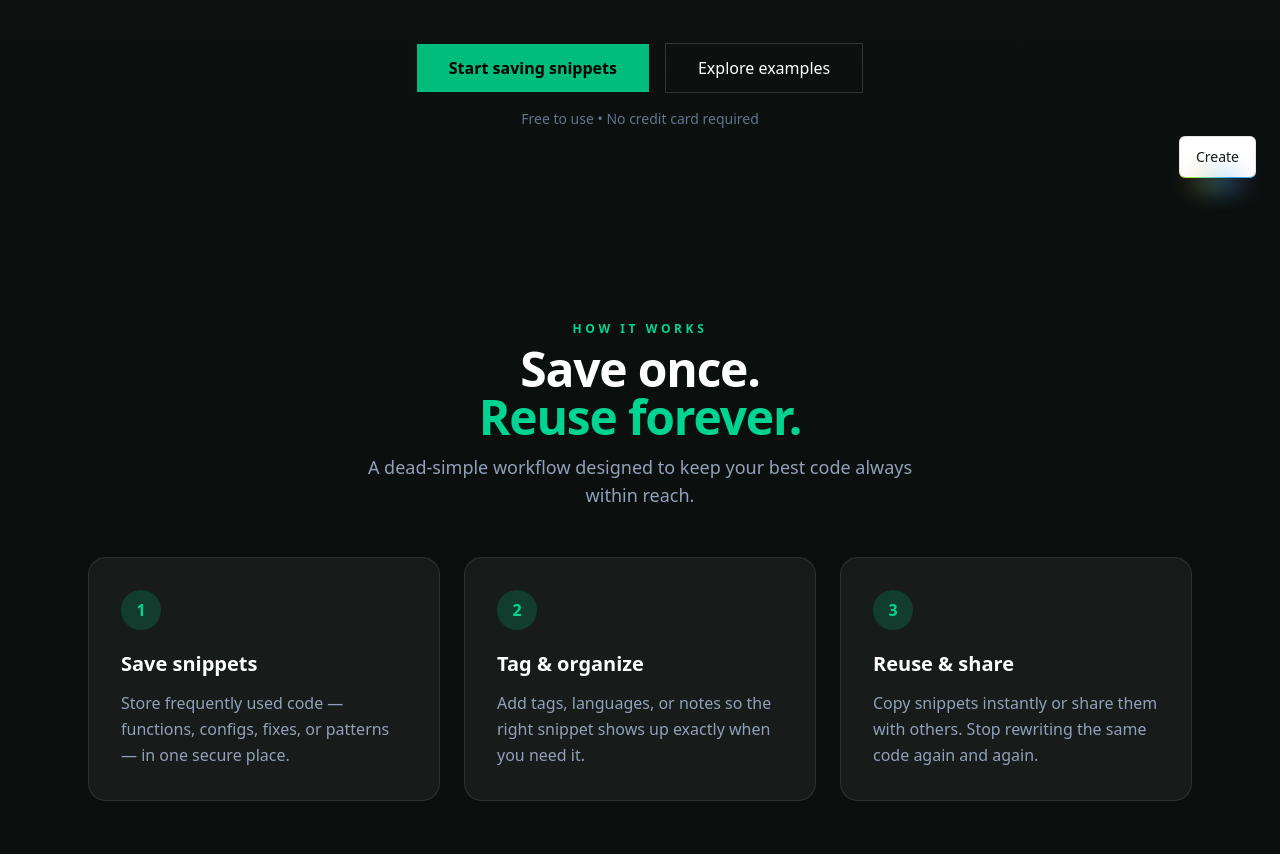
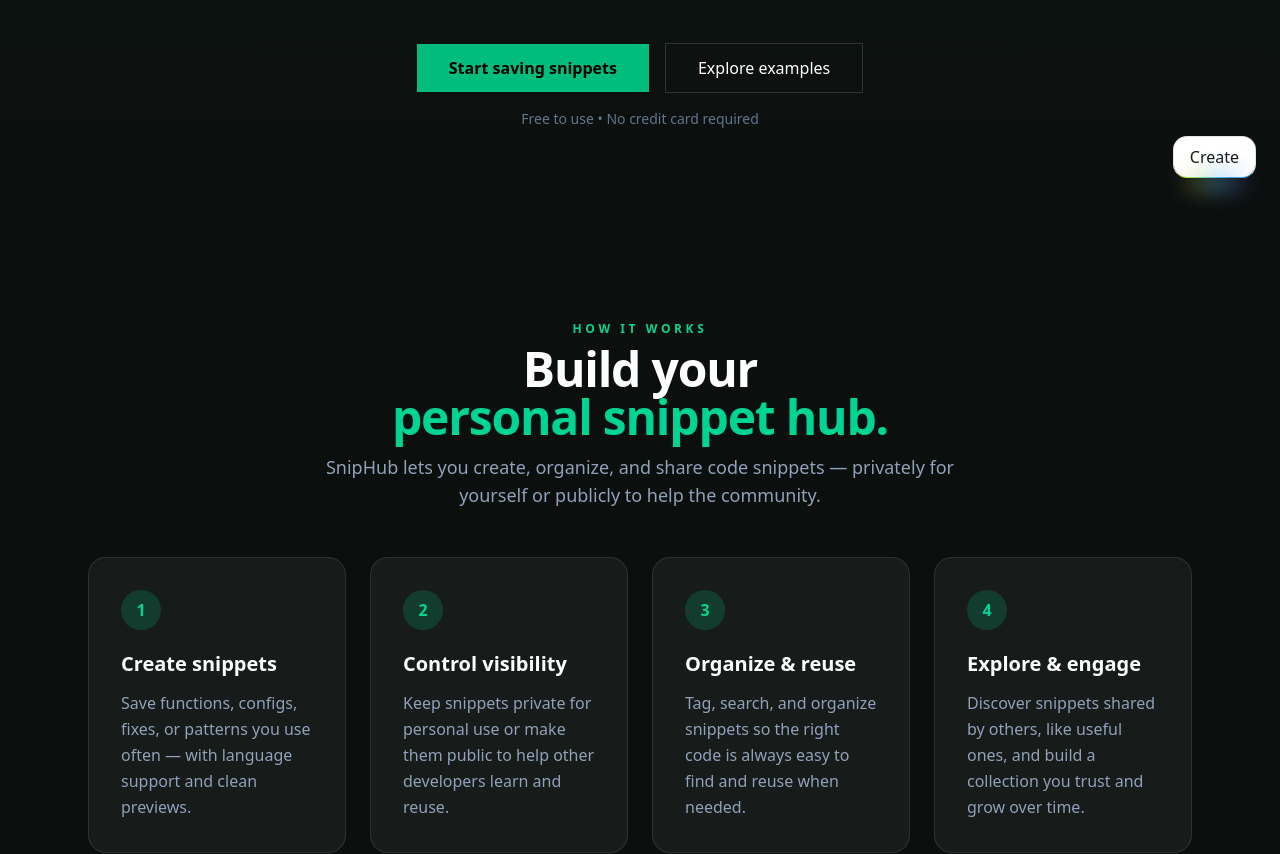
Before and after one commit to utsavg05/snip-it, a Next.js app: page / in a window 1280 px wide. Shown: the part 582-1436 px from the top of the page. Built offline with nearby package versions, Linux system fonts and the light colour scheme; no server answers.

Commit message:
Some changes in landing page

```diff
--- a/app/components/landing/Footer.tsx
+++ b/app/components/landing/Footer.tsx
@@ -90,7 +90,7 @@ export default function Footer() {
             </h4>
             <ul className="space-y-3 text-sm text-slate-300">
               <li>
-                <Link href="#" className="hover:text-white">
+                <Link href="/privacy" className="hover:text-white">
                   Privacy Policy
                 </Link>
               </li>
--- a/app/components/landing/HowItWorks.tsx
+++ b/app/components/landing/HowItWorks.tsx
@@ -1,8 +1,89 @@
+// export default function HowItWorks() {
+//   return (
+//     <section
+//       id="features"
+//       className="relative  border-white/5 bg-[#0b0f0e]"
+//     >
+//       <div className="mx-auto max-w-6xl px-6 py-16">
+//         {/* Heading */}
+//         <div className="mb-12 text-center">
+//           <p className="mb-2 text-xs font-semibold uppercase tracking-[0.3em] text-emerald-400">
+//             How it works
+//           </p>
+
+//           <h2 className="text-4xl font-bold tracking-tight text-white sm:text-5xl">
+//             Save once.
+//             <br />
+//             <span className="text-emerald-400">Reuse forever.</span>
+//           </h2>
+
+//           <p className="mx-auto mt-3 max-w-xl text-lg text-slate-400">
+//             A dead-simple workflow designed to keep your best code
+//             always within reach.
+//           </p>
+//         </div>
+
+//         {/* Steps */}
+//         <div className="grid gap-6 sm:grid-cols-2 lg:grid-cols-3">
+//           {/* Step 1 */}
+//           <div className="group rounded-2xl border border-white/10 bg-white/5 p-8 transition hover:border-emerald-400/30 hover:bg-white/[0.08]">
+//             <span className="mb-5 inline-flex h-10 w-10 items-center justify-center rounded-full bg-emerald-500/20 text-base font-bold text-emerald-400">
+//               1
+//             </span>
+
+//             <h3 className="mb-3 text-xl font-semibold text-white">
+//               Save snippets
+//             </h3>
+
+//             <p className="text-base leading-relaxed text-slate-400">
+//               Store frequently used code — functions, configs,
+//               fixes, or patterns — in one secure place.
+//             </p>
+//           </div>
+
+//           {/* Step 2 */}
+//           <div className="group rounded-2xl border border-white/10 bg-white/5 p-8 transition hover:border-emerald-400/30 hover:bg-white/[0.08]">
+//             <span className="mb-5 inline-flex h-10 w-10 items-center justify-center rounded-full bg-emerald-500/20 text-base font-bold text-emerald-400">
+//               2
+//             </span>
+
+//             <h3 className="mb-3 text-xl font-semibold text-white">
+//               Tag & organize
+//             </h3>
+
+//             <p className="text-base leading-relaxed text-slate-400">
+//               Add tags, languages, or notes so the right snippet
+//               shows up exactly when you need it.
+//             </p>
+//           </div>
+
+//           {/* Step 3 */}
+//           <div className="group rounded-2xl border border-white/10 bg-white/5 p-8 transition hover:border-emerald-400/30 hover:bg-white/[0.08]">
+//             <span className="mb-5 inline-flex h-10 w-10 items-center justify-center rounded-full bg-emerald-500/20 text-base font-bold text-emerald-400">
+//               3
+//             </span>
+
+//             <h3 className="mb-3 text-xl font-semibold text-white">
+//               Reuse & share
+//             </h3>
+
+//             <p className="text-base leading-relaxed text-slate-400">
+//               Copy snippets instantly or share them with others.
+//               Stop rewriting the same code again and again.
+//             </p>
+//           </div>
+//         </div>
+//       </div>
+//     </section>
+//   );
+// }
+
+
 export default function HowItWorks() {
   return (
     <section
       id="features"
-      className="relative  border-white/5 bg-[#0b0f0e]"
+      className="relative border-white/5 bg-[#0b0f0e]"
     >
       <div className="mx-auto max-w-6xl px-6 py-16">
         {/* Heading */}
@@ -12,19 +93,21 @@ export default function HowItWorks() {
           </p>
 
           <h2 className="text-4xl font-bold tracking-tight text-white sm:text-5xl">
-            Save once.
+            Build your
             <br />
-            <span className="text-emerald-400">Reuse forever.</span>
+            <span className="text-emerald-400">
+              personal snippet hub.
+            </span>
           </h2>
 
-          <p className="mx-auto mt-3 max-w-xl text-lg text-slate-400">
-            A dead-simple workflow designed to keep your best code
-            always within reach.
+          <p className="mx-auto mt-3 max-w-2xl text-lg text-slate-400">
+            SnipHub lets you create, organize, and share code snippets —
+            privately for yourself or publicly to help the community.
           </p>
         </div>
 
         {/* Steps */}
-        <div className="grid gap-6 sm:grid-cols-2 lg:grid-cols-3">
+        <div className="grid gap-6 sm:grid-cols-2 lg:grid-cols-4">
           {/* Step 1 */}
           <div className="group rounded-2xl border border-white/10 bg-white/5 p-8 transition hover:border-emerald-400/30 hover:bg-white/[0.08]">
             <span className="mb-5 inline-flex h-10 w-10 items-center justify-center rounded-full bg-emerald-500/20 text-base font-bold text-emerald-400">
@@ -32,12 +115,12 @@ export default function HowItWorks() {
             </span>
 
             <h3 className="mb-3 text-xl font-semibold text-white">
-              Save snippets
+              Create snippets
             </h3>
 
             <p className="text-base leading-relaxed text-slate-400">
-              Store frequently used code — functions, configs,
-              fixes, or patterns — in one secure place.
+              Save functions, configs, fixes, or patterns you use
+              often — with language support and clean previews.
             </p>
           </div>
 
@@ -48,12 +131,12 @@ export default function HowItWorks() {
             </span>
 
             <h3 className="mb-3 text-xl font-semibold text-white">
-              Tag & organize
+              Control visibility
             </h3>
 
             <p className="text-base leading-relaxed text-slate-400">
-              Add tags, languages, or notes so the right snippet
-              shows up exactly when you need it.
+              Keep snippets private for personal use or make them
+              public to help other developers learn and reuse.
             </p>
           </div>
 
@@ -64,12 +147,28 @@ export default function HowItWorks() {
             </span>
 
             <h3 className="mb-3 text-xl font-semibold text-white">
-              Reuse & share
+              Organize & reuse
             </h3>
 
             <p className="text-base leading-relaxed text-slate-400">
-              Copy snippets instantly or share them with others.
-              Stop rewriting the same code again and again.
+              Tag, search, and organize snippets so the right code
+              is always easy to find and reuse when needed.
+            </p>
+          </div>
+
+          {/* Step 4 */}
+          <div className="group rounded-2xl border border-white/10 bg-white/5 p-8 transition hover:border-emerald-400/30 hover:bg-white/[0.08]">
+            <span className="mb-5 inline-flex h-10 w-10 items-center justify-center rounded-full bg-emerald-500/20 text-base font-bold text-emerald-400">
+              4
+            </span>
+
+            <h3 className="mb-3 text-xl font-semibold text-white">
+              Explore & engage
+            </h3>
+
+            <p className="text-base leading-relaxed text-slate-400">
+              Discover snippets shared by others, like useful ones,
+              and build a collection you trust and grow over time.
             </p>
           </div>
         </div>
--- a/app/layout.tsx
+++ b/app/layout.tsx
@@ -2,6 +2,7 @@ import type { Metadata } from "next";
 import { Geist, Geist_Mono } from "next/font/google";
 import "./globals.css";
 import Navbar from "./components/landing/Navbar";
+import { ToastContainer } from "react-toastify";
 
 const geistSans = Geist({
   variable: "--font-geist-sans",
@@ -26,10 +27,23 @@ export default function RootLayout({
   return (
     <html lang="en">
       <body
-        className={`${geistSans.variable} ${geistMono.variable} min-h-screen bg-gradient-to-b from-[#0b0f0e] via-[#0d1412] to-[#0b0f0e] text-white antialiased`}
+        className={`${geistSans.variable} ${geistMono.variable} min-h-screen bg-gradient-to-b from-[#020202] via-[#090b0a] to-[#010101] text-white antialiased`}
       >
         <Navbar />
         {children}
+        <ToastContainer
+        position="bottom-right"
+        autoClose={2500}
+        hideProgressBar
+        closeOnClick
+        pauseOnHover
+        theme="dark"
+        toastStyle={{
+          background: "#0d1117",
+          border: "1px solid rgba(255,255,255,0.1)",
+          color: "#e5e7eb",
+        }}
+      />
       </body>
     </html>
   );
--- a/app/page.tsx
+++ b/app/page.tsx
@@ -21,7 +21,7 @@ export default function Home() {
     <Testimonials />
     <Footer />
     <Link href="/snippets/new">
-    <RainbowButton variant={"outline"} className="fixed bottom-10 right-6 px-4 py-5 cursor-pointer ">Create</RainbowButton>
+    <RainbowButton variant={"outline"} className="fixed rounded-xl text-md bottom-10 right-6 px-4 py-5 cursor-pointer ">Create</RainbowButton>
     </Link>
     </>
   );
```
Also changed, not shown: app/components/landing/Testimonials.tsx (+70 -46 lines).
